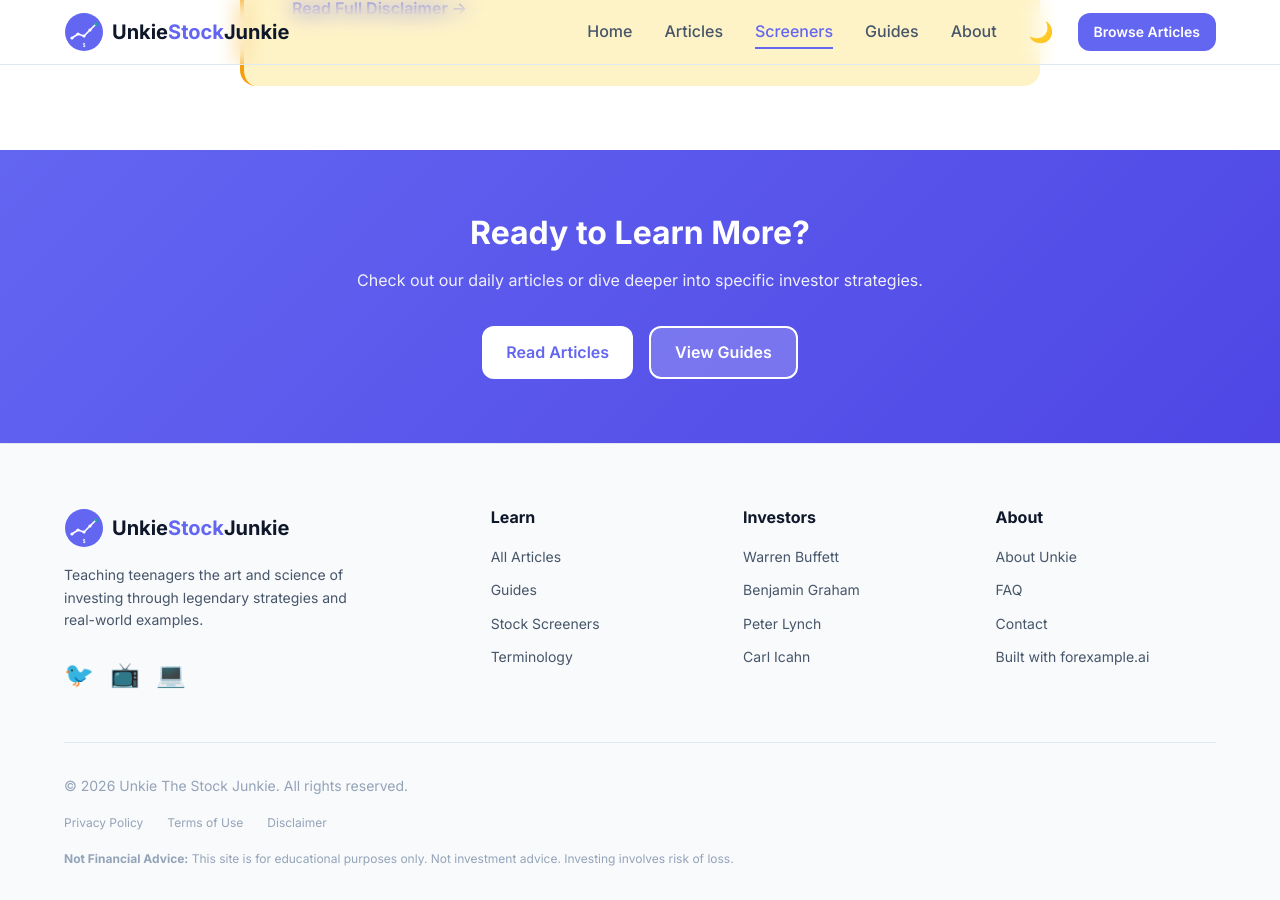
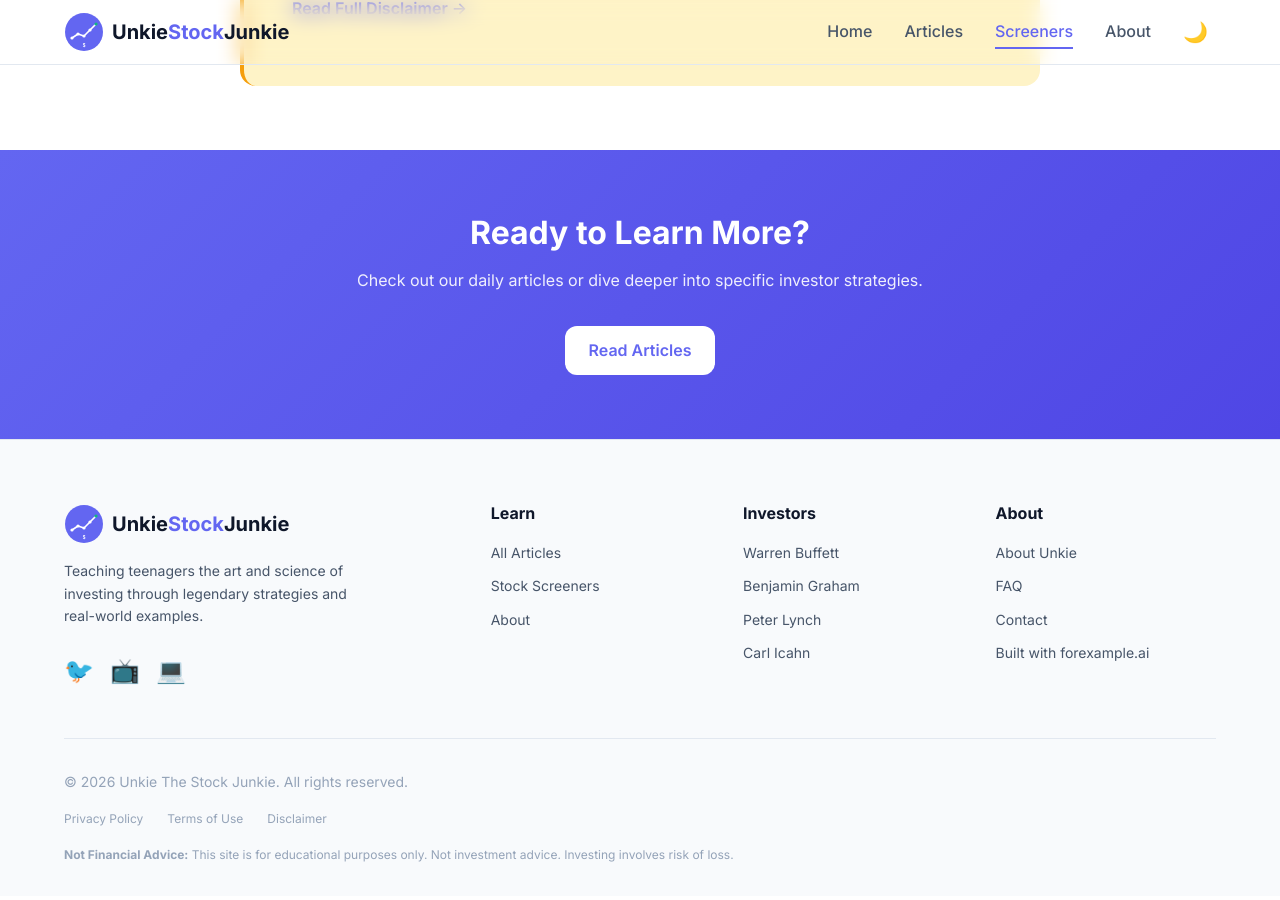
Before and after one commit to kjw3/unkiethestockjunkie, a Jekyll site: the page built from screeners/index.html, in a window 1280 px wide and 900 px high, scrolled down 3192 px. Built offline with Jekyll 4.4.1, drawn with Linux system fonts in a browser that asks for light colours.

Commit message:
🧹 Standardize on Articles terminology - remove Guides from navigation

```diff
--- a/_includes/footer.html
+++ b/_includes/footer.html
@@ -19,9 +19,8 @@
           <h4>Learn</h4>
           <ul>
             <li><a href="{{ '/articles' | relative_url }}">All Articles</a></li>
-            <li><a href="{{ '/guides' | relative_url }}">Guides</a></li>
             <li><a href="{{ '/screeners' | relative_url }}">Stock Screeners</a></li>
-            <li><a href="{{ '/glossary' | relative_url }}">Terminology</a></li>
+            <li><a href="{{ '/about' | relative_url }}">About</a></li>
           </ul>
         </div>
 
--- a/_includes/header.html
+++ b/_includes/header.html
@@ -15,7 +15,6 @@
           <li><a href="{{ '/' | relative_url }}" {% if page.url == '/' %}class="active"{% endif %}>Home</a></li>
           <li><a href="{{ '/articles' | relative_url }}" {% if page.url contains '/articles' %}class="active"{% endif %}>Articles</a></li>
           <li><a href="{{ '/screeners' | relative_url }}" {% if page.url contains '/screeners' %}class="active"{% endif %}>Screeners</a></li>
-          <li><a href="{{ '/guides' | relative_url }}" {% if page.url contains '/guides' %}class="active"{% endif %}>Guides</a></li>
           <li><a href="{{ '/about' | relative_url }}" {% if page.url contains '/about' %}class="active"{% endif %}>About</a></li>
         </ul>
 
@@ -23,7 +22,6 @@
           <button class="theme-toggle" aria-label="Toggle dark mode">
             <span class="theme-icon">🌙</span>
           </button>
-          <a href="/articles" class="btn btn-small btn-primary">Browse Articles</a>
         </div>
       </nav>
     </div>
--- a/screeners/index.html
+++ b/screeners/index.html
@@ -175,7 +175,6 @@ permalink: /screeners/
       <p>Check out our daily articles or dive deeper into specific investor strategies.</p>
       <div class="cta-buttons">
         <a href="/articles" class="btn btn-primary btn-large">Read Articles</a>
-        <a href="/guides" class="btn btn-secondary btn-large">View Guides</a>
       </div>
     </div>
   </div>
```
